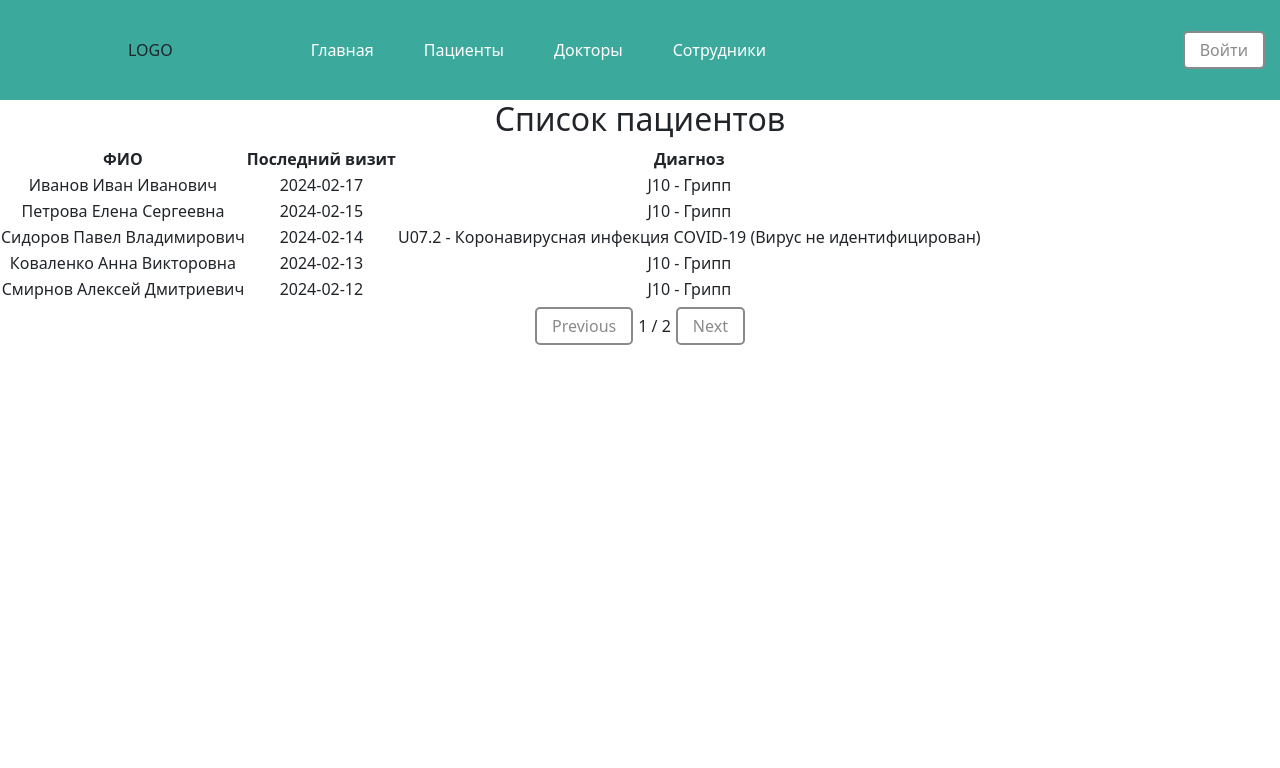
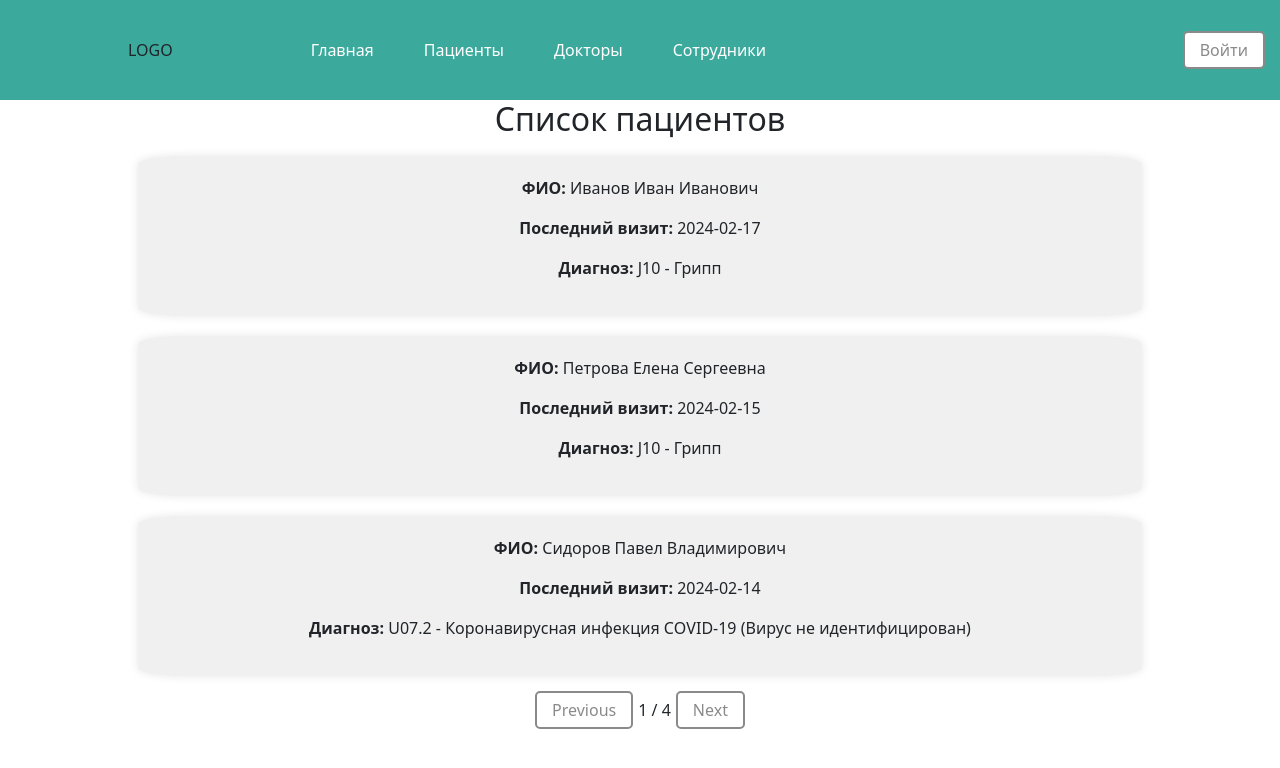
Before and after one commit to KirichenkoND/Budgerigar-1, a React (Vite) app in the folder frontend/: page /patients in a window 1280 px wide. Shown: the top 768 px of the page. Built offline with nearby package versions, Linux system fonts and the light colour scheme.

Commit message:
New patientCards #11

```diff
--- a/frontend/src/components/PatientList/PatientCard.scss
+++ b/frontend/src/components/PatientList/PatientCard.scss
@@ -1,13 +1,38 @@
-.patient-card {
+// .patient-card {
+//     display: flex;
+//     flex-direction: row;
+//     color: red;
+//     gap: 20px;
+//     width: auto;
+//     flex-wrap: wrap;
+// }
+
+// .patient-card > * {
+//     flex: 1 1 auto;
+//     min-width: 0;
+// }
+
+.patient-card-container {
     display: flex;
-    flex-direction: row;
-    color: red;
-    gap: 20px;
-    width: auto;
+    flex-direction: column;
     flex-wrap: wrap;
+    align-items: center;
 }
 
-.patient-card > * {
-    flex: 1 1 auto;
-    min-width: 0;
+.patient-card-item {
+    width: calc(80% - 20px); /* Устанавливаем ширину так, чтобы было по три карточки в строке */
+    margin: 10px;
+    padding: 20px;
+    border-radius: 5%;
+    background-color: #f0f0f0;
+    box-shadow: 0 0 10px rgba(0, 0, 0, 0.1);
+    cursor: pointer;
 }
+
+.patient-card-item:hover {
+    background-color: #e0e0e0;
+}
+
+.patient-info {
+    /* Дополнительные стили информации о пациенте */
+}
--- a/frontend/src/components/PatientList/PatientList.tsx
+++ b/frontend/src/components/PatientList/PatientList.tsx
@@ -32,7 +32,7 @@ const PatientList: React.FC<PatientListProps> = ({ patients }) => {
         diagnosis: string
     } | null>(null);
     const [isPopupOpen, setIsPopupOpen] = useState(false); // Состояние для открытия/закрытия модального окна
-    const patientsPerPage = 5;
+    const patientsPerPage = 3;
 
     const indexOfLastPatient = currentPage * patientsPerPage;
     const indexOfFirstPatient = indexOfLastPatient - patientsPerPage;
@@ -60,24 +60,18 @@ const PatientList: React.FC<PatientListProps> = ({ patients }) => {
     return (
         <div className="patient-list">
             <h2>Список пациентов</h2>
-            <table>
-                <thead>
-                    <tr>
-                        <th>ФИО</th>
-                        <th>Последний визит</th>
-                        <th>Диагноз</th>
-                    </tr>
-                </thead>
-                <tbody>
-                    {currentPatients.map((patient, index) => (
-                        <tr key={index} onClick={() => handlePatientClick(patient)}>
-                            <td>{patient.name}</td>
-                            <td>{patient.lastvisitdate}</td>
-                            <td>{patient.diagnosis}</td>
-                        </tr>
-                    ))}
-                </tbody>
-            </table>
+            <div className="patient-card-container">
+                {currentPatients.map((patient, index) => (
+                    <div key={index} className="patient-card-item" onClick={() => handlePatientClick(patient)}>
+                        <div className="patient-info">
+                            <p><strong>ФИО:</strong> {patient.name}</p>
+                            <p><strong>Последний визит:</strong> {patient.lastvisitdate}</p>
+                            <p><strong>Диагноз:</strong> {patient.diagnosis}</p>
+                        </div>
+                    </div>
+                ))}
+            </div>
+
             <div>
                 <Button text="Previous" onClick={prevPage} disabled={currentPage === 1} />
                 <span>{currentPage} / {totalPages}</span>
```
